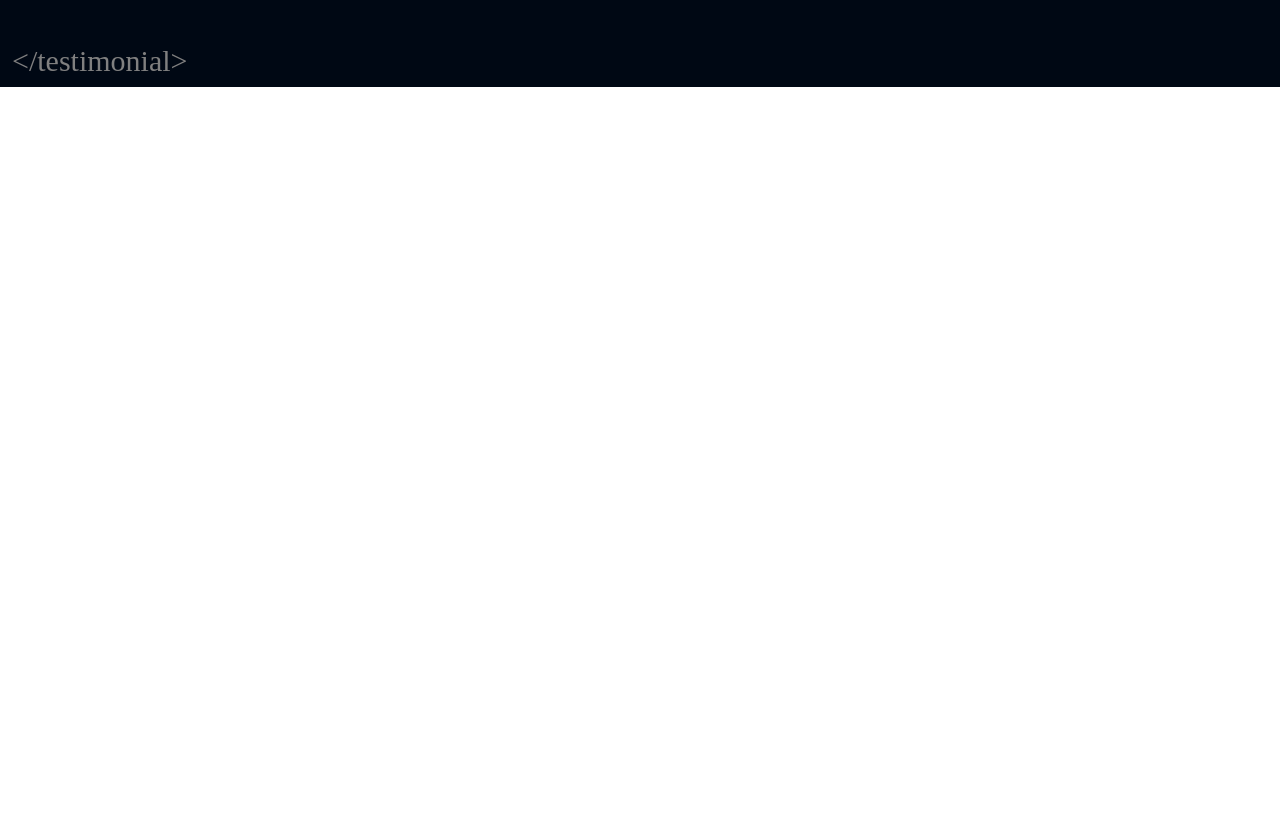
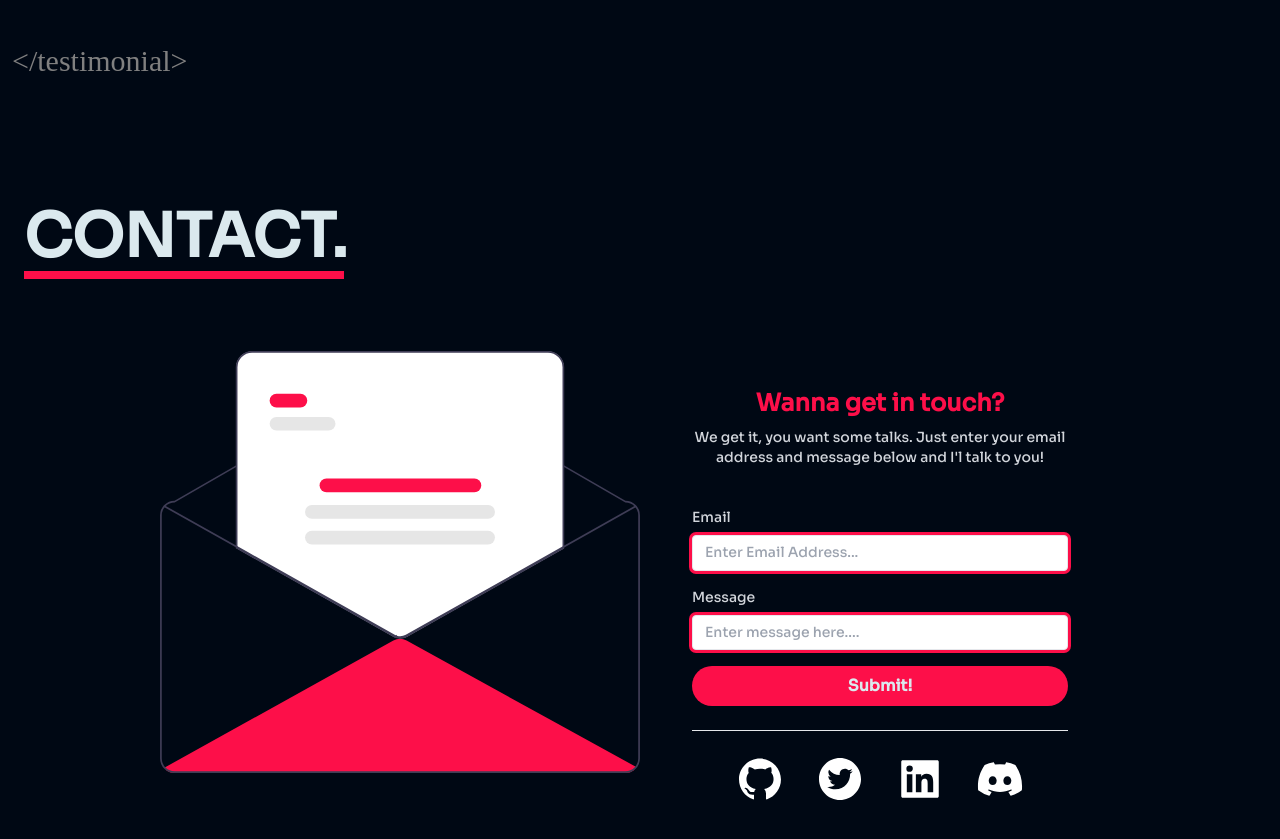
Before and after one commit to apoorvcodes/nextjs-portfolio, a Next.js app: page / in a window 1280 px wide. Shown: the part 3853-4692 px from the top of the page. Before the commit the page ends 3940 px from the top, so only its background shows below. Built offline with nearby package versions, Linux system fonts and the light colour scheme; a web font is replaced by a local one.

Commit message:
added contact section

```diff
--- /dev/null
+++ b/components/Contact.tsx
@@ -0,0 +1,153 @@
+import {FC,useRef} from 'react'
+import Image from 'next/image'
+import email from "../assets/email.svg";
+import {AiFillGithub, AiFillTwitterCircle , AiFillLinkedin} from "react-icons/ai"
+import {FaDiscord} from "react-icons/fa"
+import emailjs from 'emailjs-com';
+
+
+const Contact:FC = () => {
+	const form = useRef<any>(null);
+	const sendEmail = (e: any) => {
+		e.preventDefault()
+		emailjs.sendForm('service_totu', 'template_ebl644l', form.current, 'user_3POmBlypOgWDh2J98kuoc')
+		  .then((result) => {
+		      console.log(result.text);
+		  }, (error) => {
+		      console.log(error.text);
+		  });
+		console.log(form.current.email )
+		alert("Message Sent")
+	}
+	return (
+
+
+		<div className="container mx-auto pt-24 pb-12 font-sora">
+		    <div className="p-6 flex-col text-cream font-semibold ">
+	       <h1 className="text-5xl md:text-6xl pb-1">CONTACT.</h1>
+	     <div className="flex justify-center bg-prime font-semibold w-64 md:w-80 h-2 "></div>
+	      </div>
+		  <div className="flex flex-row-reverse justify-center my-6 pt-6">
+
+		    <div className="w-full xl:w-3/4 lg:w-11/12 flex">
+
+		      <div
+			className="w-full h-auto hidden lg:block lg:w-1/2 bg-cover rounded-l-lg"
+		      >
+			<Image src={email} width={700}/>
+		      </div>
+
+		      <div
+			className="w-full lg:w-1/2 p-5 rounded-lg lg:rounded-l-none"
+		      >
+			<div className="px-8 mb-4 text-center">
+			  <h3 className="pt-4 mb-2 text-2xl text-prime font-bold">
+			    Wanna get in touch?
+			  </h3>
+			  <p className="mb-4 text-sm text-gray-300">
+			    We get it, you want some talks. Just enter your email
+			    address and message below and I'l talk to you!
+			  </p>
+			</div>
+			<form  onSubmit={sendEmail} ref={form} className="px-8 pt-6 pb-8 mb-4 rounded" id="contactform" >
+			  <div className="mb-4">
+			    <label
+			      className="block mb-2 text-sm font-bol text-gray-300"
+
+			    >
+			      Email
+			    </label>
+			    <input
+			      id="email"
+			      className="
+				w-full
+				px-3
+				py-2
+				ring  ring-prime
+				text-sm
+				leading-tight
+			       text-secondry
+				border
+				rounded
+				shadow
+				appearance-none
+				focus:outline-none focus:shadow-outline
+			      "
+			      type="email"
+			      placeholder="Enter Email Address..."
+			      name="email"
+			    />
+			  </div>
+
+
+	    <div className="mb-4">
+			    <label
+			      className="block mb-2 text-sm font-bol text-gray-300"
+
+			    >
+			      Message
+			    </label>
+			    <input
+			      id="message"
+			      className="
+				w-full
+				px-3
+				py-2
+				ring  ring-prime
+				text-sm
+				leading-tight
+			       text-secondry
+				border
+				rounded
+				shadow
+				appearance-none
+				focus:outline-none focus:shadow-outline
+			      "
+			      type="text"
+			      placeholder="Enter message here...."
+			      name="message"
+			    />
+			  </div>
+
+
+
+
+
+
+
+			  <div className="mb-6 text-center">
+			    <button
+			      className="
+				w-full
+				px-4
+				py-2
+				font-bold
+				text-cream
+				bg-prime
+				rounded-full
+				hover:bg-secondry
+				focus:outline-none focus:shadow-outline
+			      "
+			      type="button"
+			       onClick={sendEmail}
+			    >
+			      Submit!
+			    </button>
+			  </div>
+			  <hr className="mb-6 border-t" />
+			  <div className="flex text-white justify-center space-x-8">
+			  <AiFillGithub className="text-5xl hover:text-prime"/>
+			  <AiFillTwitterCircle className="text-5xl hover:text-prime"/>
+			  <AiFillLinkedin className="text-5xl hover:text-prime"/>
+			  <FaDiscord className="text-5xl hover:text-prime"/>
+			  </div>
+
+			</form>
+		      </div></div>
+		  </div>
+		</div>
+
+	)
+}
+
+export default Contact
--- a/components/Reviews.tsx
+++ b/components/Reviews.tsx
@@ -11,7 +11,7 @@ const Reviews:FC = () => {
 	<div className="grid grid-rows-1 p-8 md:p-12 gap-8 ">
 	{array.testimonials.map((value, index) => {
 	return (
-	<div className="reviews container mx-auto">
+	<div key={index} className="reviews container mx-auto">
 
 
 	<div key={index} className="rounded-lg text-cream text-2xl md:text-3xl ring ring-gry py-4 px-4">
--- a/package.json
+++ b/package.json
@@ -9,6 +9,7 @@
     "lint": "next lint"
   },
   "dependencies": {
+    "emailjs-com": "^3.2.0",
     "next": "11.1.2",
     "react": "17.0.2",
     "react-dom": "17.0.2",
--- a/pages/index.tsx
+++ b/pages/index.tsx
@@ -5,6 +5,7 @@ import Navbar from '../components/Navbar/Navbar'
 import Skills from '../components/Skills';
 import Testimonial from '../components/Testimonial';
 import Toggleup from '../components/Toggleup';
+import Contact from '../components/Contact';
 
 const Home: NextPage = () => {
   return (
@@ -17,6 +18,7 @@ const Home: NextPage = () => {
       <Aboutme/>
       <Skills/>
        <Testimonial/>
+       <Contact/>
     </div>
   )
 }
```
Also changed, not shown: assets/email.svg (added), 1 other file (tests, documents, lock files or other folders).
